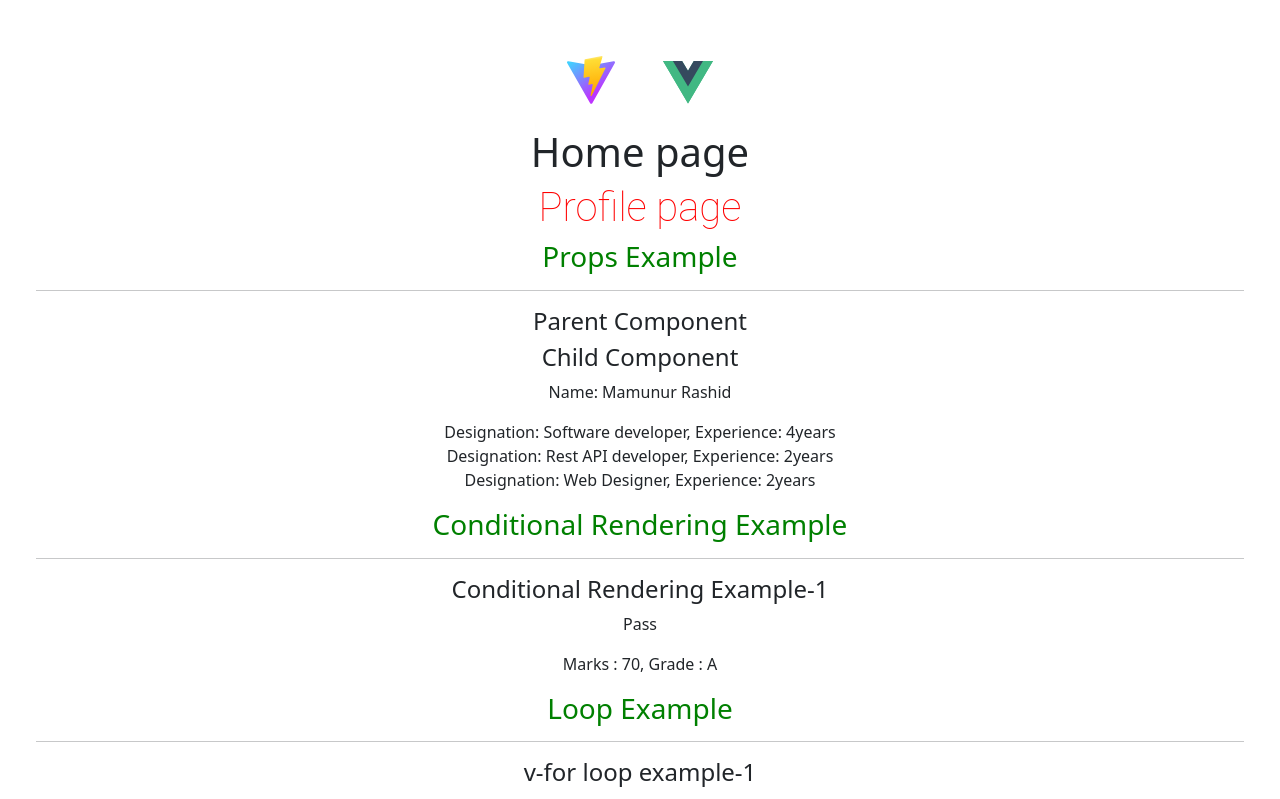
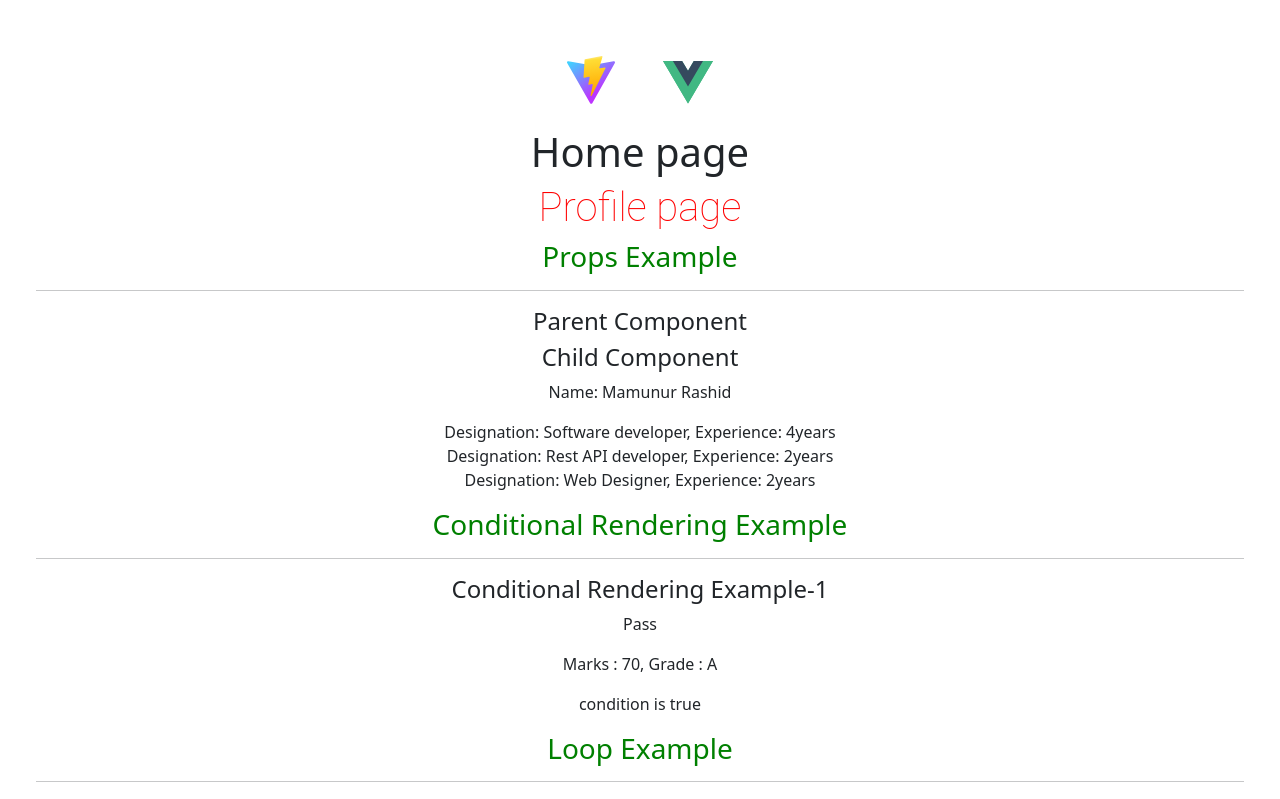
Before and after one commit to mamunurrashid1010/vuejs_practice, a Vue app: page / in a window 1280 px wide. Shown: the top 799 px of the page. Built offline with nearby package versions, Linux system fonts and the light colour scheme.

Commit message:
Conditional-rendering : v-show example added

```diff
--- a/src/components/conditional_rendering/Example1.vue
+++ b/src/components/conditional_rendering/Example1.vue
@@ -11,6 +11,11 @@
     <p v-else-if="marks >= 60 && marks <80">Marks : {{marks}}, Grade : A</p>
     <p v-else-if="marks >= 40 && marks <60">Marks : {{marks}}, Grade : B</p>
     <p v-else>Fail, Marks : {{marks}}, Grade : F</p>
+
+    <!-- v-show   -->
+    <p v-show="result" >
+      condition is true
+    </p>
 
   </div>
 </template>
```
Also changed, not shown: 1 other file (tests, documents, lock files or other folders).
